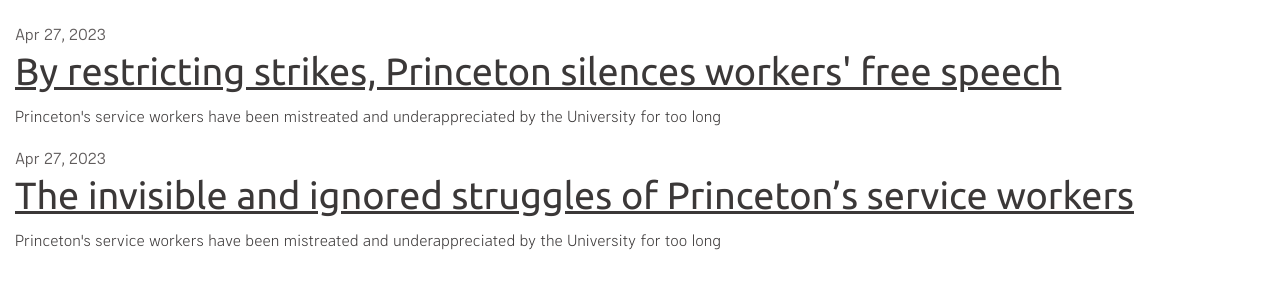
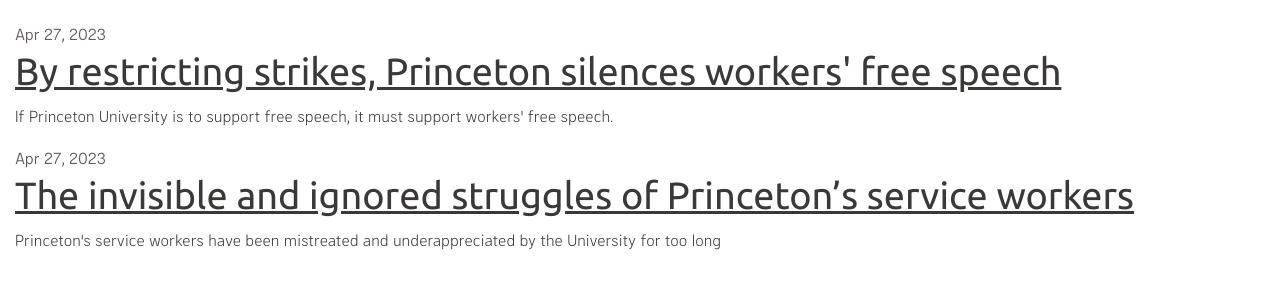
Before and after one commit to centralnjdsa-ntc/princetonydsa.github.io, a Jekyll site: the page built from index.html, in a window 1280 px wide. Shown: the part 686-986 px from the top of the page. Built offline with Jekyll 4.4.1, drawn with Linux system fonts in a browser that asks for light colours; the list of posts is cut into pages by our own code.

Commit message:
Update 2023-04-27-right-to-strike.md

```diff
--- a/_posts/2023-04-27-right-to-strike.md
+++ b/_posts/2023-04-27-right-to-strike.md
@@ -3,7 +3,7 @@
 title: "By restricting strikes, Princeton silences workers' free speech"
 permalink: /princeton-service-workers/
 tag: ["labor", "SEIU 175", "campus labor"]
-short_description: "Princeton's service workers have been mistreated and underappreciated by the University for too long"
+short_description: "If Princeton University is to support free speech, it must support workers' free speech."
 ---
 <i>Published in</i> [The Daily Princetonian](https://www.dailyprincetonian.com/article/2023/04/princeton-workers-union-local-175-free-speech-silenced)<i>.</i>
 
```
